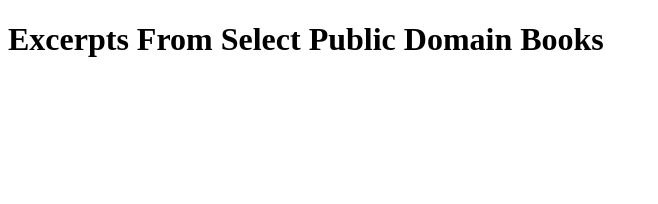
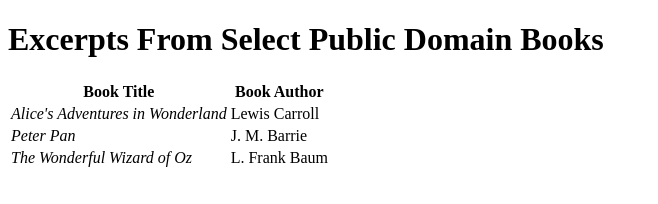
Before and after one commit to joenwoke/ITMD361-Lab3, a plain HTML site: page index.html in a window 1280 px wide. Shown: the whole page, without its empty margins (0-658 px from the left). Drawn offline with Linux system fonts and the light colour scheme.

Commit message:
Updated book title and author

```diff
--- a/index.html
+++ b/index.html
@@ -8,3 +8,19 @@
   <h1>Excerpts From Select Public Domain Books</h1>
   <table>
     <tr>
+      <th>Book Title</th>
+      <th>Book Author</th>
+    </tr>
+    <tr>
+      <td><em>Alice's Adventures in Wonderland</em></td>
+      <td>Lewis Carroll</td>
+    </tr>
+    <tr>
+      <td><em>Peter Pan</em></td>
+      <td>J. M. Barrie</td>
+    </tr>
+    <tr>
+      <td><em>The Wonderful Wizard of Oz</em></td>
+      <td>L. Frank Baum</td>
+    </tr>
+  </table>
```
